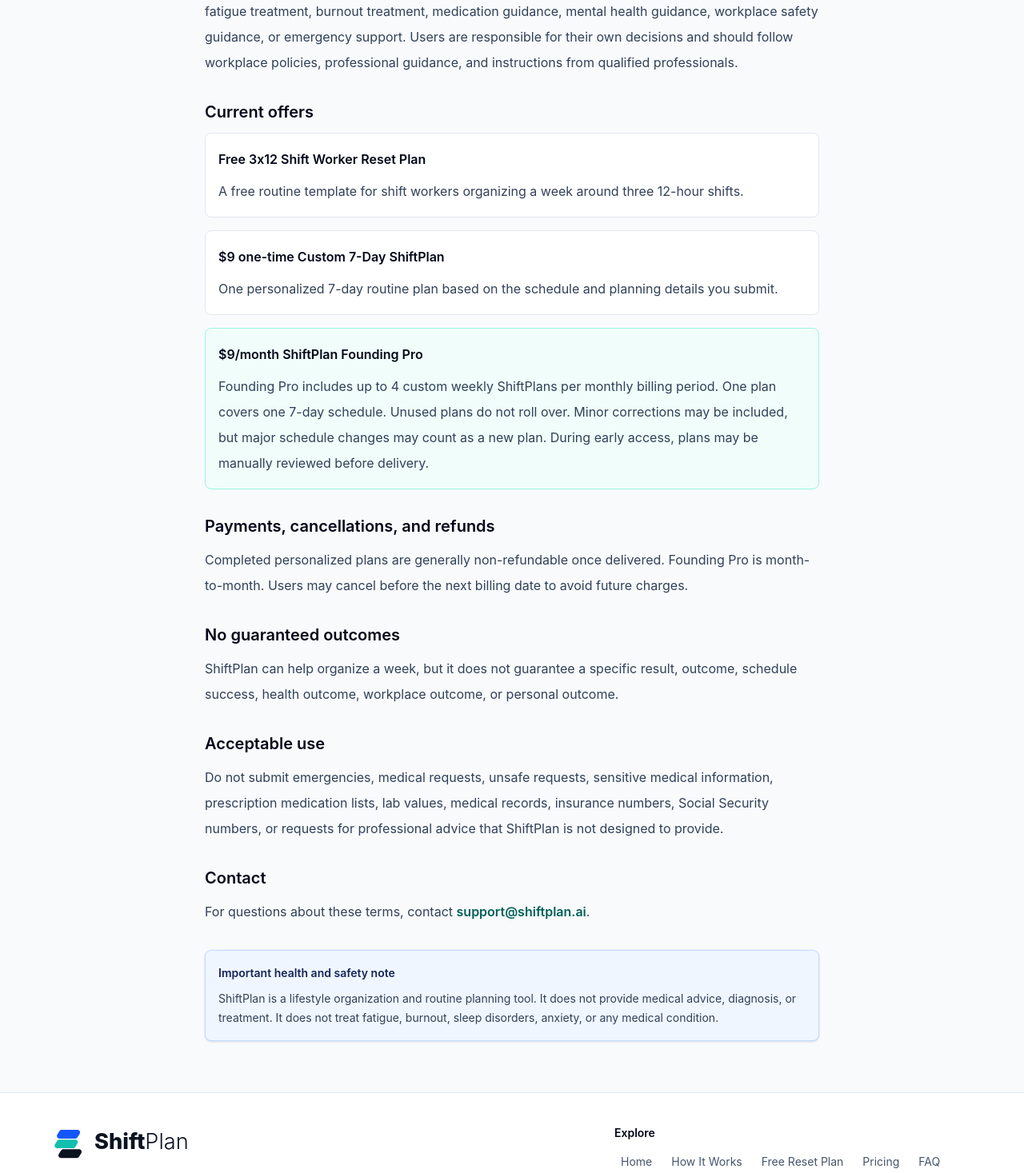
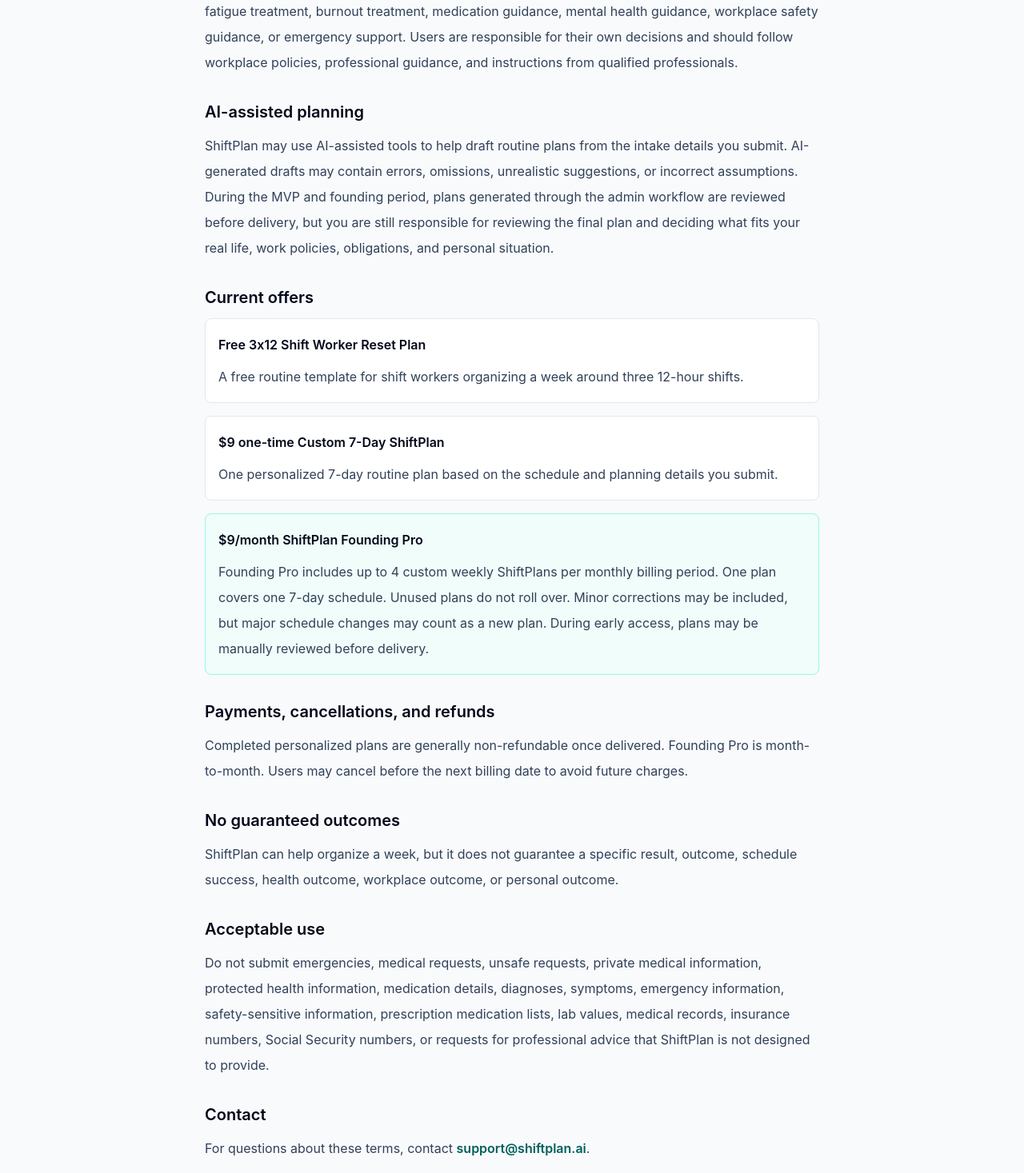
Before and after one commit to evandtaylor/steadyplan-health, a Next.js app: page /terms in a window 1280 px wide. Shown: the part 540-2007 px from the top of the page at 80% size. Built offline with nearby package versions, Linux system fonts and the light colour scheme.

Commit message:
Update ShiftPlan terms for AI-assisted planning

```diff
--- a/src/app/terms/page.tsx
+++ b/src/app/terms/page.tsx
@@ -42,6 +42,22 @@
               their own decisions and should follow workplace policies,
               professional guidance, and instructions from qualified
               professionals.
+            </p>
+          </section>
+
+          <section>
+            <h2 className="text-xl font-semibold text-slate-950">
+              AI-assisted planning
+            </h2>
+            <p className="mt-3">
+              ShiftPlan may use AI-assisted tools to help draft routine plans
+              from the intake details you submit. AI-generated drafts may
+              contain errors, omissions, unrealistic suggestions, or incorrect
+              assumptions. During the MVP and founding period, plans generated
+              through the admin workflow are reviewed before delivery, but you
+              are still responsible for reviewing the final plan and deciding
+              what fits your real life, work policies, obligations, and personal
+              situation.
             </p>
           </section>
 
@@ -112,7 +128,9 @@
             </h2>
             <p className="mt-3">
               Do not submit emergencies, medical requests, unsafe requests,
-              sensitive medical information, prescription medication lists, lab
+              private medical information, protected health information,
+              medication details, diagnoses, symptoms, emergency information,
+              safety-sensitive information, prescription medication lists, lab
               values, medical records, insurance numbers, Social Security
               numbers, or requests for professional advice that ShiftPlan is not
               designed to provide.
```
